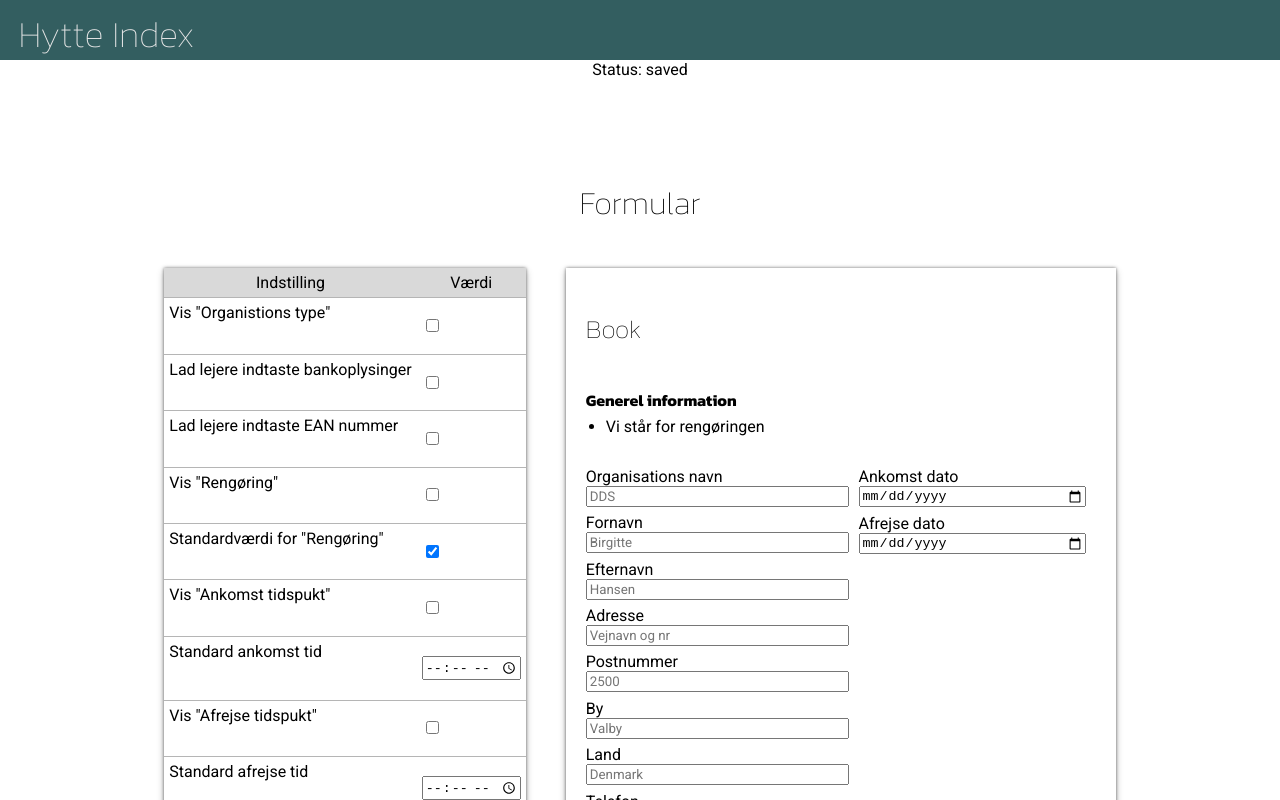
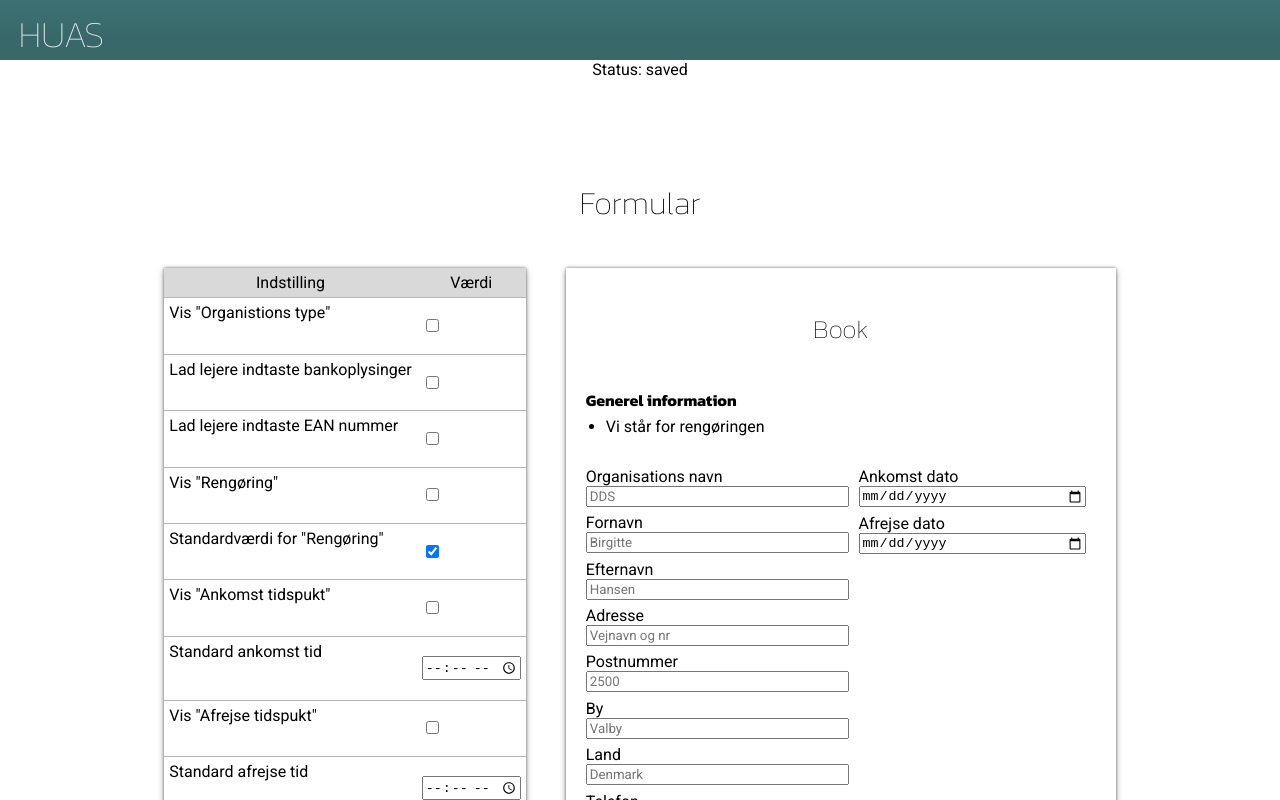
Before and after one commit to derangeddk/hyttebook-frontend, a Nuxt app: page /form-configuration in a window 1280 px wide. Shown: the top 800 px of the page. Built offline with nearby package versions, Linux system fonts and the light colour scheme.

Commit message:
small style changes

```diff
--- a/components/form-preview.vue
+++ b/components/form-preview.vue
@@ -190,6 +190,10 @@
 
 <style lang="scss">
 
+    h1 {
+        text-align: center;
+    }
+
     .form-preview {
         margin: 20px;
         padding: 20px;
--- a/components/information-header.vue
+++ b/components/information-header.vue
@@ -3,7 +3,7 @@
         <div class="header-wrapper">
             <div class="site-name">
                 <h1>
-                    Hytte Index
+                    HUAS
                 </h1>
             </div>
             <div class="logged-in-user-information">
@@ -35,7 +35,8 @@ import { mapGetters } from 'vuex';
     nav {
         width: 100%;
         height: 60px;
-        background-color: darken(#3C6E71, 5%);
+        background-color: darken(#3C6E71, 2%);
+        background-image: linear-gradient(0deg, darken(#3C6E71, 2%) 40%, lighten(#3C6E71, 1%));
         text-align: center;
         color: rgb(230,230,230);
     }
```
